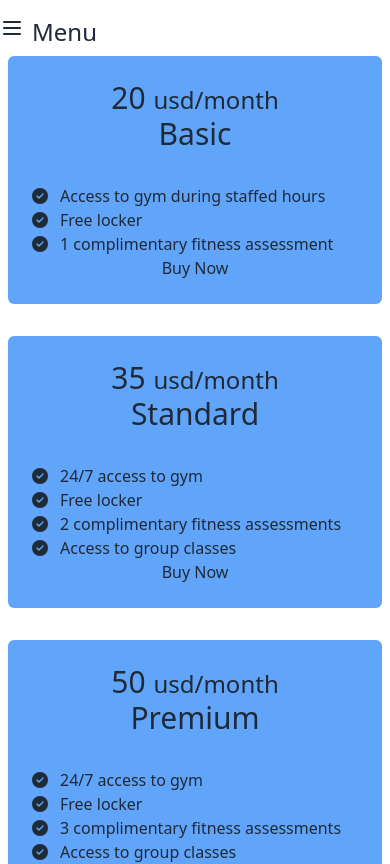
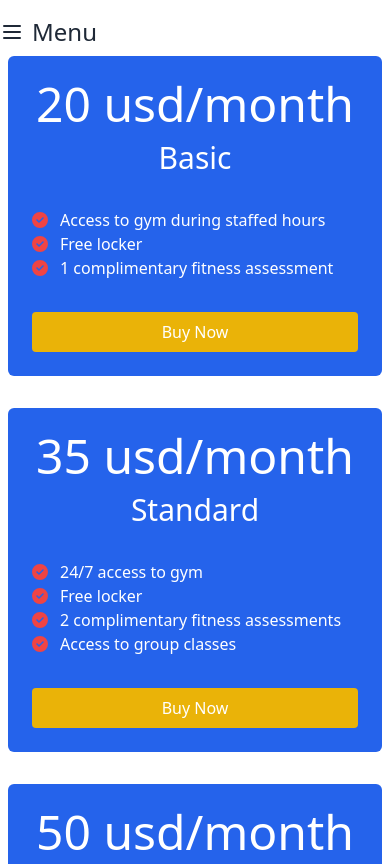
Before and after one commit to ahsan-62/price-options, a React (Vite) app: page / in a window 390 px wide. Shown: the top 864 px of the page. Built offline with nearby package versions, Linux system fonts and the light colour scheme.

Commit message:
responsive

```diff
--- a/src/components/Feature/Feature.jsx
+++ b/src/components/Feature/Feature.jsx
@@ -3,7 +3,7 @@ import PropTypes from 'prop-types';
 const Feature = ({feature}) => {
     return (
         <div className="flex items-center gap-3">
-           <FaCircleCheck></FaCircleCheck>
+           <FaCircleCheck className="text-red-500"></FaCircleCheck>
             <p>{feature}</p>
         </div>
     );
--- a/src/components/Navbar/Navbar.jsx
+++ b/src/components/Navbar/Navbar.jsx
@@ -21,7 +21,7 @@ const Navbar = () => {
 
     return (
         <nav>
-            <div onClick={() => setOpen(!open)} className="flex mt-4 text-2xl md:hidden">
+            <div onClick={() => setOpen(!open)} className="flex items-center mt-4 text-2xl md:hidden">
             {
                 open===false ?<TbMenu2 ></TbMenu2> : <IoClose></IoClose>
             }
--- a/src/components/Price/Price.jsx
+++ b/src/components/Price/Price.jsx
@@ -10,9 +10,9 @@ const Price = ({coursePrice}) => {
 
 
     return (
-        <div className='flex flex-col p-6 m-2 bg-blue-400 rounded-md'>
-            <h2 className='text-2xl text-center '>
-            <span className='text-3xl text-center'>{price} </span>
+        <div className='flex flex-col p-6 m-2 text-white bg-blue-600 rounded-md'>
+            <h2 className='mb-3 text-5xl text-center '>
+            <span className='text-5xl text-center'>{price} </span>
             <span>usd/month</span>
             </h2>
             <h4 className='text-3xl text-center'>{plan}</h4>
@@ -22,7 +22,7 @@ const Price = ({coursePrice}) => {
             }
 
             </div>
-            <button type='button'>Buy Now</button>
+            <button className='w-full py-2 mt-8 text-white bg-yellow-500 rounded hover:bg-green-600 hover:cursor-progress' type='button'>Buy Now</button>
         </div>
     );
 };
```
Also changed, not shown: 1 other file (tests, documents, lock files or other folders).
